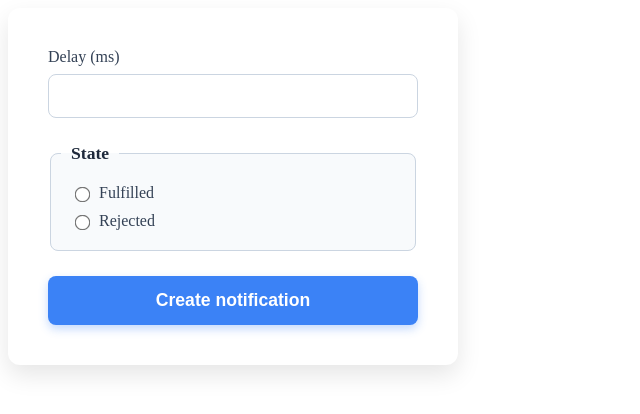
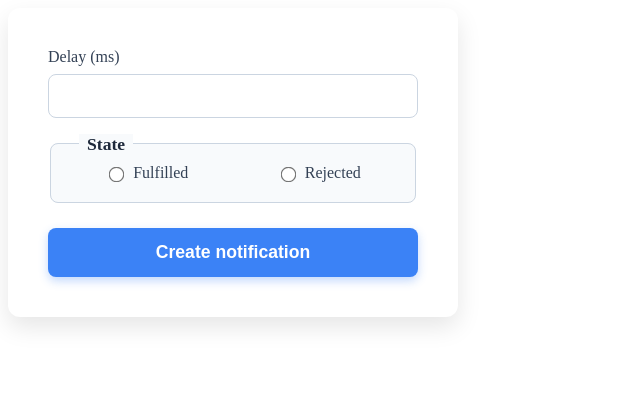
Before and after one commit to stanislavNemch/goit-js-hw-10, a website built with Vite: page src/2-snackbar.html in a window 1280 px wide. Shown: the whole page, without its empty margins (0-640 px from the left). Built offline with nearby package versions, Linux system fonts and the light colour scheme.

Commit message:
Snackbar add some css changes

```diff
--- a/src/2-snackbar.html
+++ b/src/2-snackbar.html
@@ -17,7 +17,7 @@
                 <input type="number" name="delay" required min="0" />
             </label>
 
-            <fieldset>
+            <fieldset style="position: relative;">
                 <legend>State</legend>
                 <label>
                     <input type="radio" name="state" value="fulfilled" required />
--- a/src/css/2-snackbar.css
+++ b/src/css/2-snackbar.css
@@ -40,25 +40,35 @@
   margin-top: 25px;
   margin-bottom: 25px;
   background-color: #f8fafc;
+  /* Зміни для розташування радіокнопок в один рядок */
+  display: flex; /* Робимо fieldset гнучким контейнером */
+  justify-content: space-around; /* Розподіляємо елементи рівномірно */
+  align-items: center; /* Вирівнюємо по центру по вертикалі */
 }
 /* Стилі для легенди fieldset */
 .form legend {
   font-weight: 600;
   color: #1e293b;
   padding: 0 10px;
-  margin-left: -10px;
+  /* Змінено для позиціонування слова "Стан" */
+  position: absolute; /* Виносимо легенду з потоку flex-контейнера */
+  top: -10px; /* Піднімаємо її над рамкою fieldset */
+  left: 28px; /* Відступ від лівого краю */
+  background-color: #f8fafc; /* Фон для легенди, щоб приховати рамку */
+  padding: 0 8px;
   font-size: 1.1rem;
 }
 /* Стилі для міток всередині fieldset */
 .form fieldset label {
-  display: flex;
+  display: flex; /* Залишаємо flex для вирівнювання тексту та радіокнопки */
   align-items: center;
-  margin-bottom: 10px;
+  margin-bottom: 0; /* Видаляємо нижній відступ, оскільки вони тепер в рядку */
   cursor: pointer;
+  margin-right: 20px; /* Додаємо відступ між радіокнопками */
 }
-/* Видалення нижнього відступу для останньої мітки в fieldset */
+/* Видалення правого відступу для останньої мітки в fieldset */
 .form fieldset label:last-child {
-  margin-bottom: 0;
+  margin-right: 0;
 }
 /* Стилі для радіокнопок */
 .form input[type='radio'] {
```
